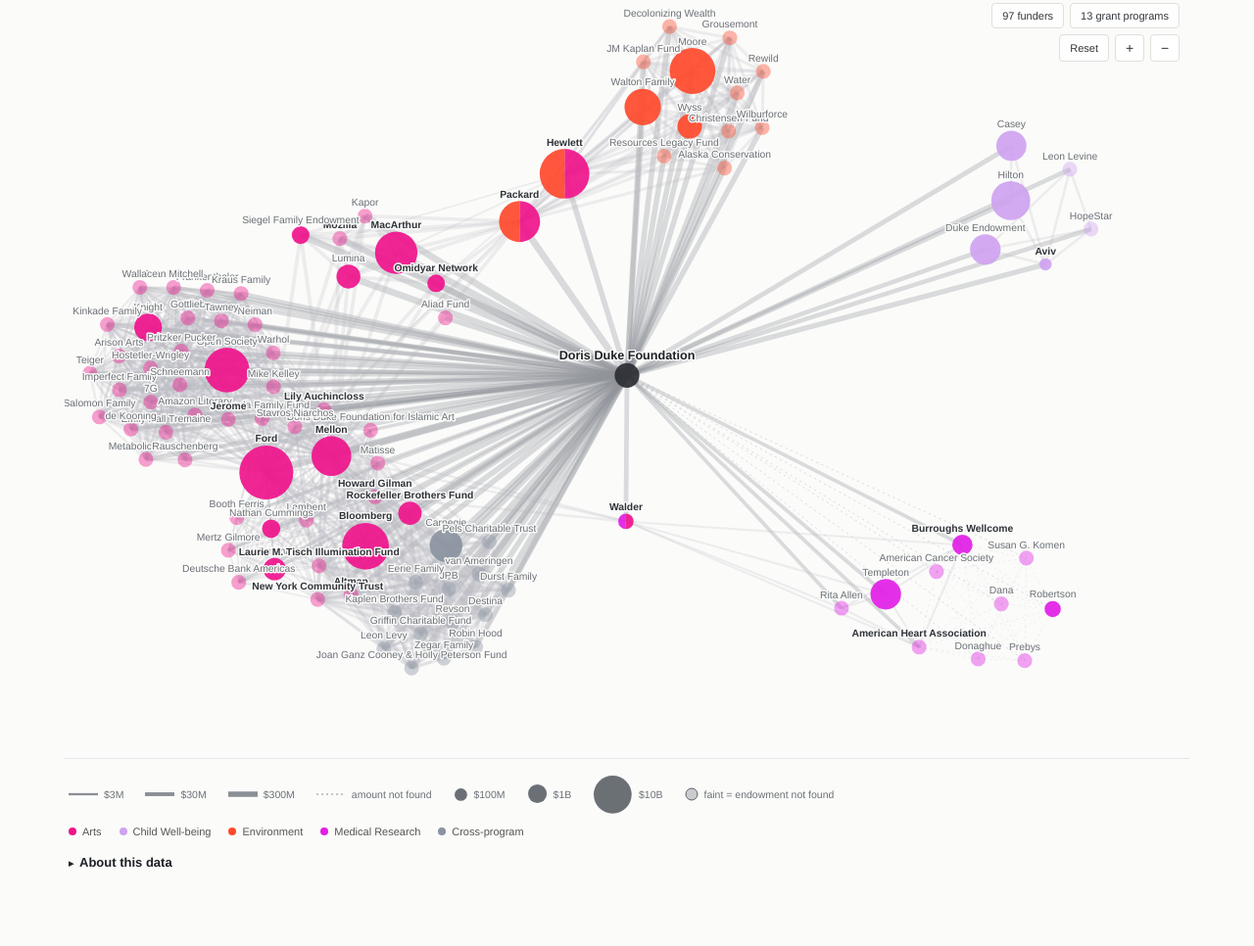
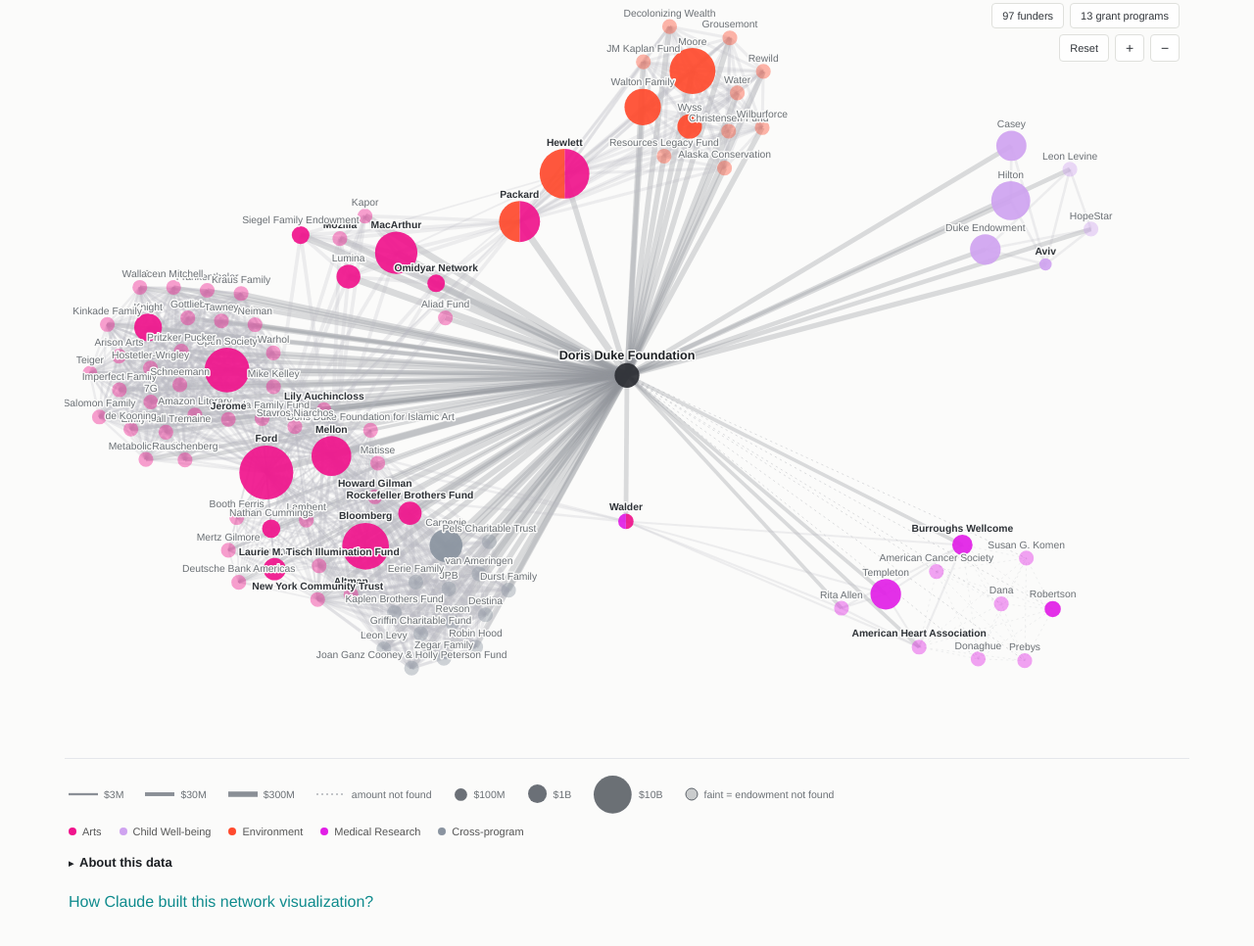
Before and after one commit to Ampienyiwa/vibecode3, a plain HTML site: page index.html in a window 1280 px wide. Shown: the part 234-1200 px from the top of the page at 98% size. Before the commit the page ends 1172 px from the top, so only its background shows below. Drawn offline with Linux system fonts and the light colour scheme.

Commit message:
Add files via upload

```diff
--- a/index.html
+++ b/index.html
@@ -111,6 +111,7 @@
     <summary>About this data</summary>
     <p>Each dot represents a funder that has backed a program with the Doris Duke Foundation (DDF). Node color is the DDF program area, split when a funder backs more than one. Node size is the funder's endowment (total assets from the most recent IRS Form 990-PF or audited statements found, 2023&ndash;2025); faint nodes had no figure found. Line width is the combined size of the programs two funders share, so it is not either funder's own contribution, which is mostly undisclosed. Amounts mean different things by program (a pledge, a goal, a first round, a cumulative total); each program's detail card says which. Dotted lines mean no amount was found. Faint lines connect funders that co-fund the same program; they show shared membership, not a direct relationship. Each group clusters together. Drag a node to move it. Years are when a program was announced or reported. The two handles set the first and last year shown; Play moves the end handle forward. Rosters come from the sources linked on each program card; corporate donors, donor-advised funds and individuals are left out. Research as of Nov 24, 2026.</p>
   </details>
+  <p style="margin:14px 4px 30px"><a href="how-claude-built-this.html" style="color:#0f8b8d;text-decoration:none">How Claude built this network visualization?</a></p>
 </div>
 <div class="tip" id="tip"></div>
 
```
